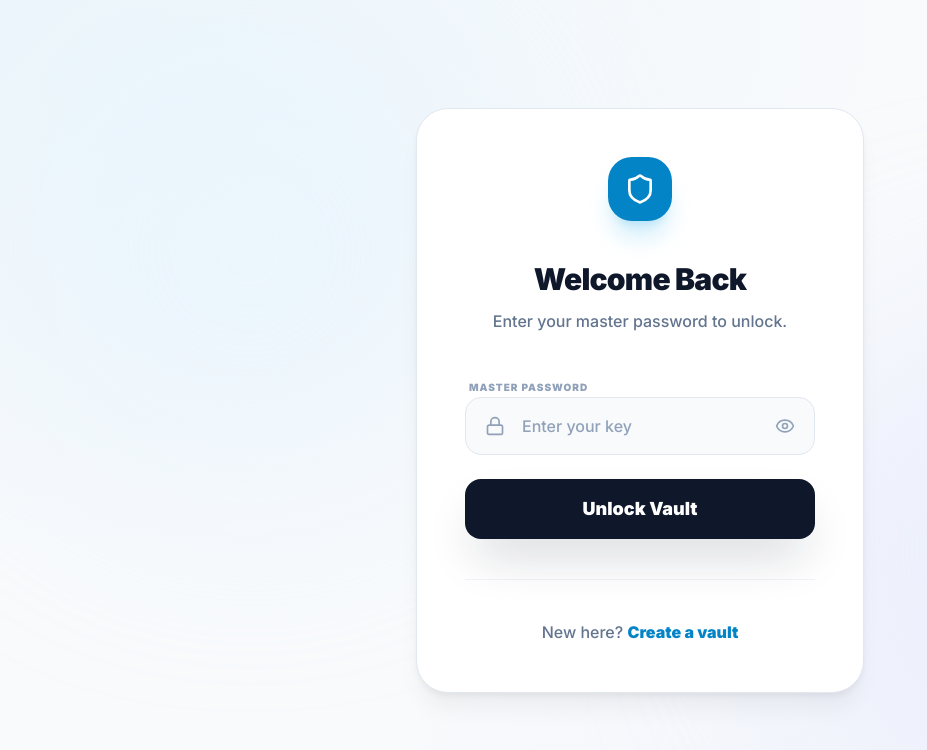
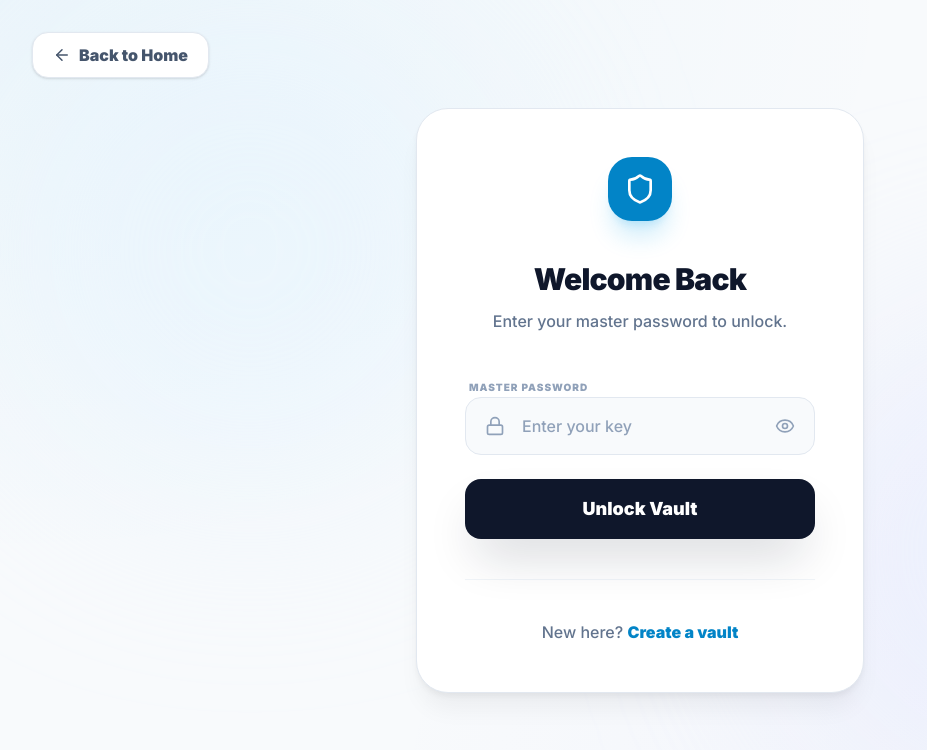
Before and after one commit to RiteshKumar2e/Password-Storer, a React (Vite) app: page /login in a window 1280 px wide. Shown: the top 750 px of the page, without its empty margins (0-927 px from the left). Built offline with nearby package versions, Linux system fonts and the light colour scheme.

Commit message:
feat: implement authentication pages for user login and vault registration

```diff
--- a/src/pages/Login.jsx
+++ b/src/pages/Login.jsx
@@ -1,7 +1,7 @@
 import React, { useState } from 'react';
 import { useNavigate, Link } from 'react-router-dom';
 import { useAuth } from '../context/AuthContext';
-import { Shield, Lock, Eye, EyeOff } from 'lucide-react';
+import { Shield, Lock, Eye, EyeOff, ArrowLeft } from 'lucide-react';
 import { motion } from 'framer-motion';
 import toast from 'react-hot-toast';
 import '../styles/Auth.css';
@@ -20,7 +20,15 @@ const Login = () => {
   };
 
   return (
-    <div className="min-h-screen bg-slate-50 flex items-center justify-center p-6 auth-container">
+    <div className="min-h-screen bg-slate-50 flex items-center justify-center p-6 auth-container relative">
+      <Link
+        to="/"
+        className="absolute top-8 left-8 flex items-center gap-2 px-5 py-2.5 bg-white border border-slate-200 rounded-2xl font-black text-slate-600 hover:bg-slate-50 transition-all shadow-sm active:scale-[0.98] z-50 group"
+      >
+        <ArrowLeft size={18} className="group-hover:-translate-x-1 transition-transform" />
+        Back to Home
+      </Link>
+
       <div className="absolute inset-0 overflow-hidden pointer-events-none">
         <div className="absolute top-0 left-0 w-[500px] h-[500px] bg-primary-100/40 blur-[100px] rounded-full"></div>
         <div className="absolute bottom-0 right-0 w-[500px] h-[500px] bg-indigo-100/40 blur-[100px] rounded-full"></div>
--- a/src/pages/Register.jsx
+++ b/src/pages/Register.jsx
@@ -1,7 +1,7 @@
 import React, { useState } from 'react';
 import { useNavigate, Link } from 'react-router-dom';
 import { useAuth } from '../context/AuthContext';
-import { Shield, Lock, Eye, EyeOff, CheckCircle2 } from 'lucide-react';
+import { Shield, Lock, Eye, EyeOff, CheckCircle2, ArrowLeft } from 'lucide-react';
 import { motion } from 'framer-motion';
 import toast from 'react-hot-toast';
 import '../styles/Auth.css';
@@ -30,7 +30,15 @@ const Register = () => {
   };
 
   return (
-    <div className="min-h-screen bg-slate-50 flex items-center justify-center p-6 auth-container">
+    <div className="min-h-screen bg-slate-50 flex items-center justify-center p-6 auth-container relative">
+      <Link
+        to="/"
+        className="absolute top-8 left-8 flex items-center gap-2 px-5 py-2.5 bg-white border border-slate-200 rounded-2xl font-black text-slate-600 hover:bg-slate-50 transition-all shadow-sm active:scale-[0.98] z-50 group"
+      >
+        <ArrowLeft size={18} className="group-hover:-translate-x-1 transition-transform" />
+        Back to Home
+      </Link>
+
       <div className="absolute inset-0 overflow-hidden pointer-events-none">
         <div className="absolute top-0 right-0 w-[500px] h-[500px] bg-primary-100/40 blur-[100px] rounded-full"></div>
         <div className="absolute bottom-0 left-0 w-[500px] h-[500px] bg-indigo-100/40 blur-[100px] rounded-full"></div>
```
